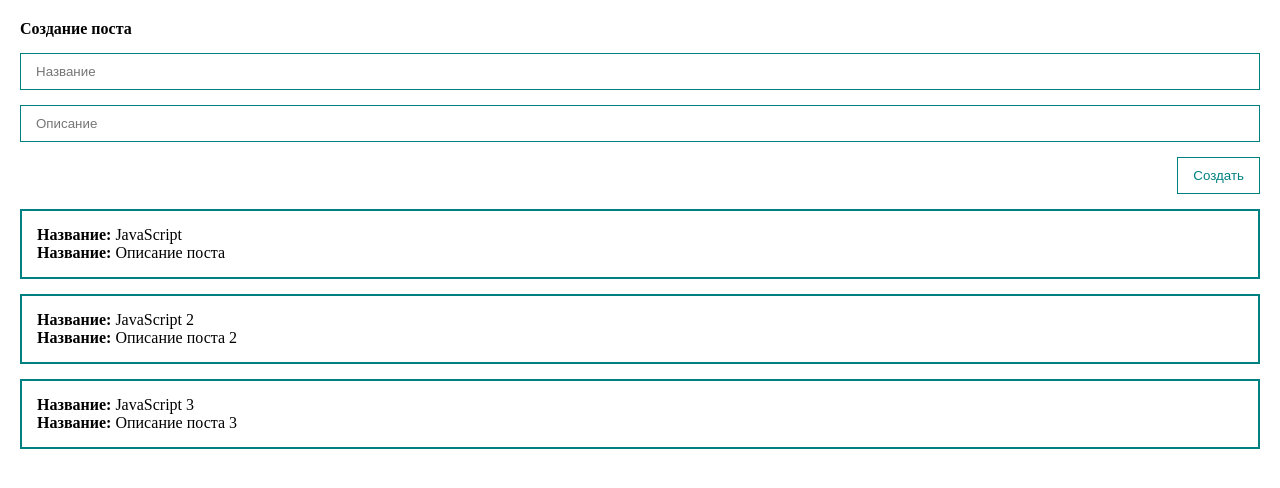
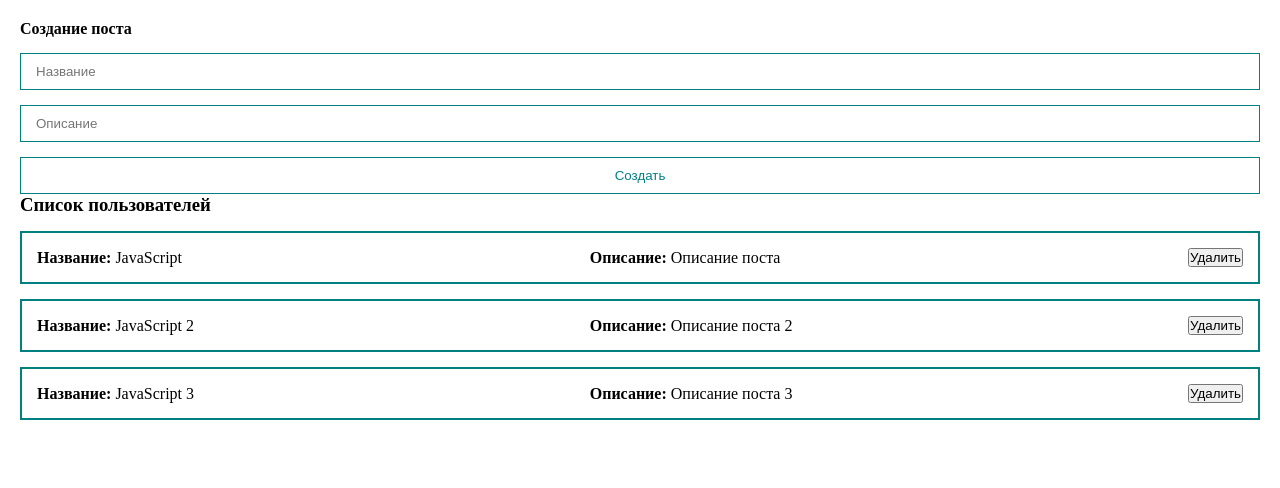
Before and after one commit to Vladimir-Goncharov21/blog_app, a Vue app: page / in a window 1280 px wide. Shown: the top 488 px of the page. Built offline with nearby package versions, Linux system fonts and the light colour scheme.

Commit message:
Вынес кнопку и пост в отдельные элементы

```diff
--- a/src/components/PostForm.vue
+++ b/src/components/PostForm.vue
@@ -3,32 +3,32 @@
         <h4>Создание поста</h4>
         <input v-model="post.title" class="input" type="text" placeholder="Название">
         <input v-model="post.body" class="input" type="text" placeholder="Описание">
-        <button class="btn" @click="createPost">
-            Создать
-        </button>
+        <default-button  @click="createPost">Создать</default-button>
     </form>
 </template>
 
 <script>
+import DefaultButton from './UI/DefaultButton'
 export default {
     data() {
         return {
             post: {
-                title: '',
-                body: ''
+                title: "",
+                body: ""
             }
-        }
+        };
     },
     methods: {
         createPost() {
-            this.post.id = Date.now()
-            this.$emit('create', this.post)
+            this.post.id = Date.now();
+            this.$emit("create", this.post);
             this.post = {
-                title: '',
-                body: ''
-            }
+                title: "",
+                body: ""
+            };
         }
-    }
+    },
+    components: { DefaultButton }
 }
 </script>
 
@@ -37,13 +37,4 @@ form {
     display: flex;
     flex-direction: column;
 }
-
-.btn {
-    align-self: flex-end;
-    margin-top: 15px;
-    padding: 10px 15px;
-    background: none;
-    color: teal;
-    border: 1px solid teal;
-}
 </style>
--- /dev/null
+++ b/src/components/PostItem.vue
@@ -0,0 +1,32 @@
+<template>
+    <div class="post">
+        <div><strong>Название: </strong>{{ post.title }}</div>
+        <div><strong>Описание: </strong>{{ post.body }}</div>
+        <div class = "post_btns">
+            <button>Удалить</button>
+        </div>
+    </div>
+</template>
+
+<script>
+export default {
+    props: {
+        post: {
+            type: Object,
+            required: true
+        }
+    }
+}
+</script>
+
+<style>
+
+.post {
+    padding: 15px;
+    border: 2px solid teal;
+    margin-top: 15px;
+    display: flex;
+    align-items: center;
+    justify-content: space-between;
+}
+</style>
--- a/src/components/PostList.vue
+++ b/src/components/PostList.vue
@@ -1,14 +1,16 @@
 <template>
-    <div class="post" v-for="post in posts" :key="post.id">
-        <div><strong>Название: </strong>{{ post.title }}</div>
-        <div><strong>Название: </strong>{{ post.body }}</div>
+    <div>
+        <h3>Список пользователей</h3>
+        <post-item v-for="post in posts" :post="post" :key="post"></post-item>
     </div>
 </template>
 
 <script>
+import PostItem from './PostItem.vue'
 export default {
-    props : {
-        posts : {
+    components: { PostItem },
+    props: {
+        posts: {
             type: Array,
             required: true
         }
@@ -17,10 +19,4 @@ export default {
 </script>
 
 <style scoped>
-.post {
-    padding: 15px;
-    border: 2px solid teal;
-    margin-top: 15px;
-
-}
 </style>
--- /dev/null
+++ b/src/components/UI/DefaultButton.vue
@@ -0,0 +1,19 @@
+<template>
+    <button>
+        <slot></slot>
+    </button>
+</template>
+
+
+<script>
+</script>
+
+<style scoped>
+button {
+    margin-top: 15px;
+    padding: 10px 15px;
+    background: none;
+    color: teal;
+    border: 1px solid teal;
+}
+</style>
```
